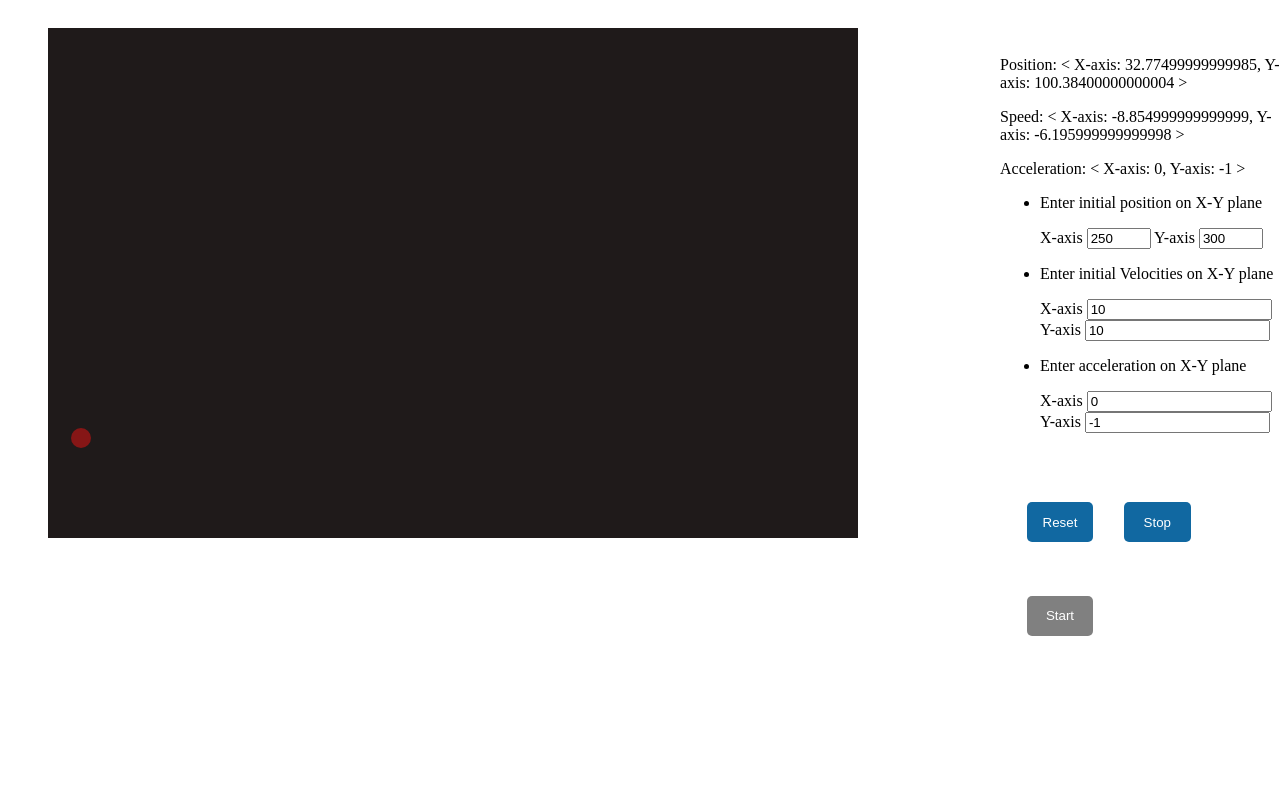
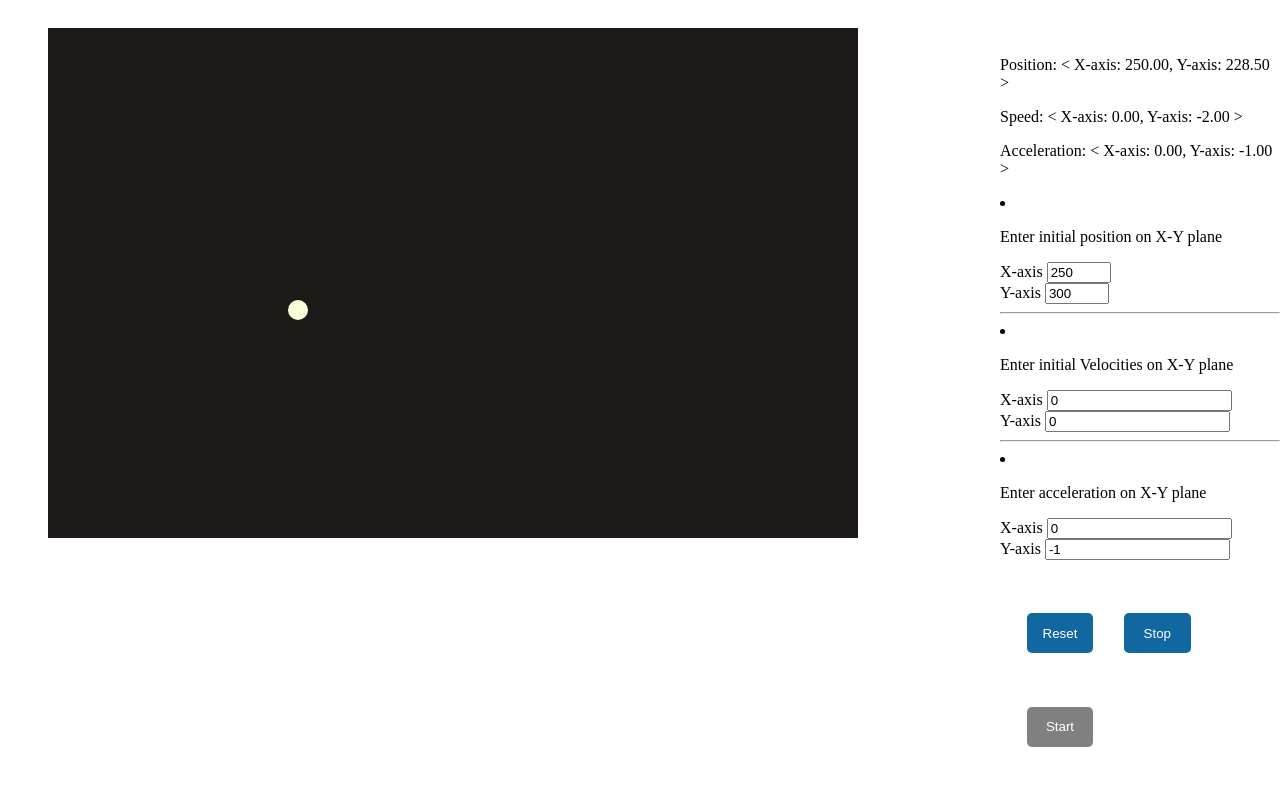
Before and after one commit to muditbisht/BallInABox, a plain HTML site: page index.html in a window 1280 px wide. Both pictures are taken after a click on the button "Reset". Drawn offline with Linux system fonts and the light colour scheme.

Commit message:
fix ball color and add comments

```diff
--- a/formSubmit.js
+++ b/formSubmit.js
@@ -1,11 +1,20 @@
 function formSubmit() {
     console.log(event);
     event.preventDefault();
-    let [posX, posY] = [document.getElementById("in-posX").value, document.getElementById("in-posY").value];
-    let [velX, velY] = [document.getElementById("in-velX").value, document.getElementById("in-velY").value];
-    let [accX, accY] = [document.getElementById("in-accX").value, document.getElementById("in-accY").value];
+    let [posX, posY] = [
+      parseFloat(document.getElementById("in-posX").value),
+      parseFloat(document.getElementById("in-posY").value),
+    ];
+    let [velX, velY] = [
+      parseFloat(document.getElementById("in-velX").value),
+      parseFloat(document.getElementById("in-velY").value),
+    ];
+    let [accX, accY] = [
+      parseFloat(document.getElementById("in-accX").value),
+      parseFloat(document.getElementById("in-accY").value),
+    ];
     ball.setData(posX, posY, velX, velY, accX, accY);
-    console.log(posX, posY, velX, velY, accX, accY);
+    console.log("Values:", {posX, posY, velX, velY, accX, accY});
     console.log(ball);
     document.getElementById("stop").removeAttribute("disabled");
     document.getElementById("start").setAttribute("disabled", true);
--- a/index.html
+++ b/index.html
@@ -14,33 +14,39 @@
         <div class="ball"></div>
     </div>
     <div id="info">
-        <p>Position: &lt; X-axis: <span id="posX"></span>&comma; Y-axis: <span id="posY"></span> &gt;</p>
+        <p>Position: &lt;
+            X-axis: <span id="posX"></span>&comma;
+            Y-axis: <span id="posY"></span> &gt;
+        </p>
         <p>Speed: &lt; X-axis: <span id="speedX"></span>&comma; Y-axis: <span id="speedY"></span> &gt;</p>
         <p>Acceleration: &lt; X-axis: <span id="accX"></span>&comma; Y-axis: <span id="accY"></span> &gt;</p>
         <form action="#" onsubmit="formSubmit();">
-            <ul>
             <li>
                 <p>Enter initial position on X-Y plane </p>
                 <label for="posX">X-axis</label>
                 <input type="number" name="posX" id="in-posX" max="800" min="0" />
+                <br />
                 <label for="posY">Y-axis</label>
                 <input type="number" name="posY" id="in-posY" max="500" min="0" />
             </li>
+            <hr />
             <li>
                 <p>Enter initial Velocities on X-Y plane </p>
                 <label for="velX">X-axis</label>
-                    <input type="number" name="velX" id="in-velX">
+                <input type="number" step="0.01" name="velX" id="in-velX">
+                <br />
                 <label for="velY">Y-axis</label>
-                    <input type="number" name="velY" id="in-velY">
+                <input type="number" step="0.01" name="velY" id="in-velY">
             </li>
+            <hr />
             <li>
                 <p>Enter acceleration on X-Y plane </p>
                 <label for="accX">X-axis</label>
-                    <input type="number" name="accX" id="in-accX">
+                <input type="number" step="0.01" name="accX" id="in-accX">
+                <br />
                 <label for="accY">Y-axis</label>
-                    <input type="number" name="accY" id="in-accY">
+                <input type="number" step="0.01" name="accY" id="in-accY">
             </li>
-            </ul>
             <button type="submit">Reset</button>
             <button id="stop" onclick="stopCycle();" type="button">Stop</button>
             <button id="start" onclick="startCycle();" type="button" disabled>Start</button>
--- a/script.js
+++ b/script.js
@@ -1,9 +1,18 @@
 const ballExample = document.getElementsByClassName("ball")[0];
-const screenWidth = 800;
+const screenWidth = 810;
 const screenHeight = 500;
 let intervalID = null;
 
+function parseNumber(num) {
+    return num.toFixed(2);
+}
+
+
 class Ball {
+    dampnessX = 1;
+    dampnessY = 1;
+    friction = 0.0;
+
     constructor(posX, posY, initVelX, initVelY, accX, accY, size = 10) {
         this.x = posX;
         this.y = posY;
@@ -19,13 +28,13 @@ class Ball {
     setData(posX, posY, initVelX, initVelY, accX, accY, size = 10) {
         clearInterval(intervalID);
         intervalID = null;
-        this.x = parseInt(posX);
-        this.y = parseInt(posY);
-        this.dx = parseInt(initVelX);
-        this.dy = parseInt(initVelY);
-        this.ax = parseInt(accX);
-        this.ay = parseInt(accY);
-        this.size = parseInt(size);
+        this.x = posX;
+        this.y = posY;
+        this.dx = initVelX;
+        this.dy = initVelY;
+        this.ax = accX;
+        this.ay = accY;
+        this.size = size;
         intervalID = setInterval(() => {
             this.move();
             this.render();
@@ -35,34 +44,50 @@ class Ball {
         this.element.style.top = `${screenHeight - this.y }px`;
         this.element.style.left = `${this.x - this.size}px`;
         this.element.style.visibility = "visible";
-        document.getElementById("posX").innerText = this.x;
-        document.getElementById("posY").innerText = this.y;
-        document.getElementById("speedX").innerText = this.dx;
-        document.getElementById("speedY").innerText = this.dy;
-        document.getElementById("accX").innerText = this.ax;
-        document.getElementById("accY").innerText = this.ay;
+        document.getElementById("posX").innerText = parseNumber(this.x);
+        document.getElementById("posY").innerText = parseNumber(this.y);
+        document.getElementById("speedX").innerText = parseNumber(this.dx);
+        document.getElementById("speedY").innerText = parseNumber(this.dy);
+        document.getElementById("accX").innerText = parseNumber(this.ax);
+        document.getElementById("accY").innerText = parseNumber(this.ay);
     }
     move() {
+      // Increase distance in X-direction
       this.x += this.dx + 0.5 * this.ax;
+
+      // Increase distance in Y-direction
       this.y += this.dy + 0.5 * this.ay;
+
+      // Change after ball hit either (left-right) side
       if (this.x < this.size || this.x > screenWidth - this.size) {
-            this.dx = -this.dx * 0.9;
+        this.dx = -this.dx * this.dampnessX; // dampening effect of ground
+
+        // change on x (if we don't do this ball would just go underground)
         this.x = this.x < this.size ? this.size : screenWidth - this.size;
       }
+
+      // Change after ball hit either (top-bottom) side
       if (this.y < this.size || this.y > screenHeight - this.size) {
-            this.dy = -this.dy * 0.9;
+        this.dy = -this.dy * this.dampnessY; // dampening effect of ground
+
+        // change on y (if we don't do this ball just freezes on floor)
         this.y = this.y < this.size ? this.size : screenHeight - this.size;
       }
+
+      // this take friction in-account
       if (Math.abs(this.y - this.size) < 1) {
-            this.dx = (this.dx < 0 ? -1 : 1) * (Math.abs(this.dx) - 0.05 > 0 ? Math.abs(this.dx) - 0.05 : 0);
+        this.dx =
+          (this.dx < 0 ? -1 : 1) *
+          (Math.abs(this.dx) - this.friction > 0 ? Math.abs(this.dx) - this.friction : 0);
       }
+
       this.dx += this.ax;
       this.dy += this.ay;
     }
 };
 
 // Ball(positionX,  positionY, velocityX, velocityY, accelerationX, accelerationY)
-const ball = new Ball(250, 300, 10, 10, 0, -1, 10);
+const ball = new Ball(250, 300, 0, 0, 0, -1, 10);
 setInputValues(ball);
 intervalID = setInterval(() => {
     ball.move();
--- a/style.css
+++ b/style.css
@@ -13,7 +13,7 @@ body {}
     position: absolute;
     width: 0;
     height: 0;
-    border: 10px solid rgb(134, 22, 22);
+    border: 10px solid rgb(249, 255, 212);
     border-radius: 100%;
     visibility: hidden;
 }
```
Lines whose indentation alone changed are shown as unchanged.
